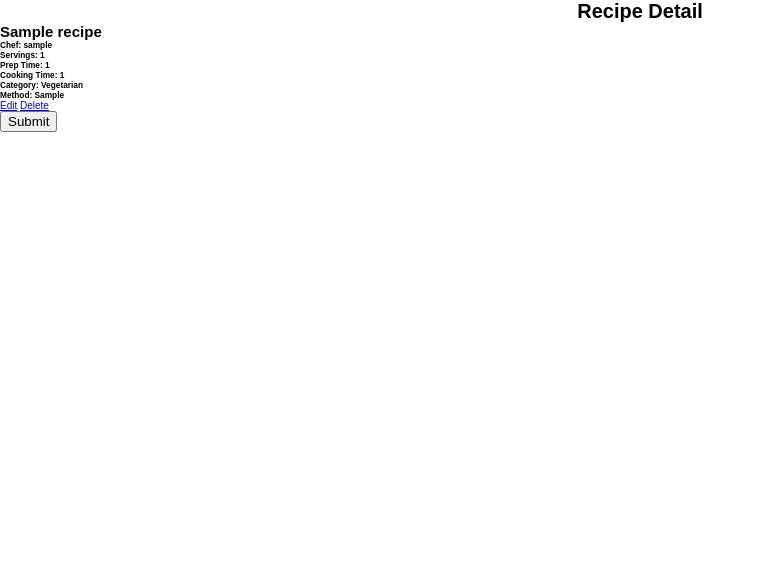
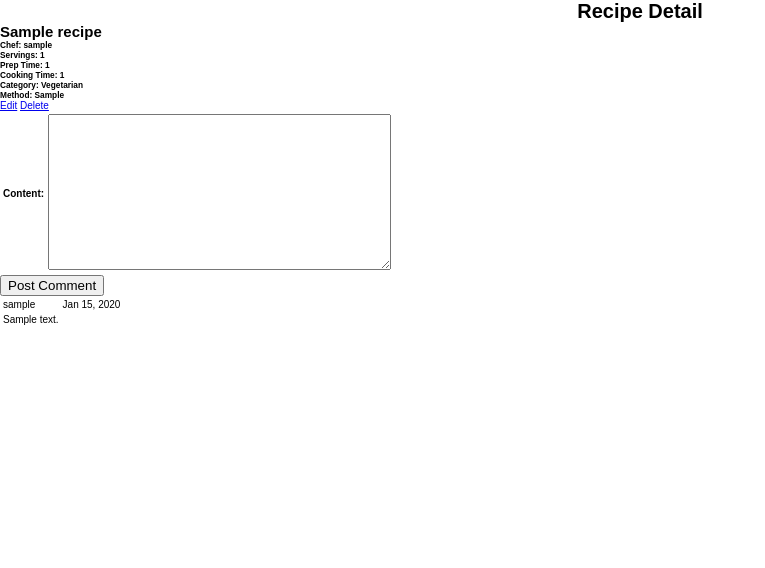
Before and after one commit to becp12/recipeapp, a Django app: page /recipes/1/ in a window 1280 px wide. Shown: the part 50-618 px from the top of the page, without its empty margins (0-765 px from the left). Run offline with Django 4.2, Linux system fonts and the light colour scheme; a user stored in the database is signed in; tables that the repository leaves empty hold one stand-in row (values such as "Sample post"); lists and menus that the app fills with data are empty.

Commit message:
Add comment form functionality and template

```diff
--- /dev/null
+++ b/main_app/forms.py
@@ -0,0 +1,10 @@
+from django.forms import ModelForm
+from .models import Comment
+
+class CommentForm(ModelForm):
+    def __init__(self, *args, **kwargs):
+        super().__init__(*args, **kwargs)
+
+    class Meta:
+        model = Comment
+        fields = ['content']
--- a/main_app/templates/recipes/detail.html
+++ b/main_app/templates/recipes/detail.html
@@ -17,13 +17,27 @@
 <a href="{% url 'recipe_delete' recipe.id %}">Delete</a>
 
 <div>
-    <form action="{% url 'comment_create' recipe.id %}" method="POST">
+    <form action="{% url 'add_comment' recipe.id %}" method="POST">
         {% csrf_token %}
         <table>
-            {{ form.as_table }}
+            {{ comment_form.as_table }}
         </table>
-        <input type="submit" value="Submit">
+        <input type="submit" value="Post Comment">
     </form>
 </div>
 
+<div>
+    <table>
+        {% for comment in recipe.comment_set.all %}
+            <tr>
+                <td>{{ comment.chef }}</td>
+                <td>{{ comment.created|date:"M d, Y" }}</td>
+            </tr>
+            <tr>
+                <td>{{ comment.content }}</td>
+            </tr>
+        {% endfor %}
+    </table>
+</div>
+
 {% endblock %}
--- a/main_app/urls.py
+++ b/main_app/urls.py
@@ -10,7 +10,7 @@ urlpatterns = [
     path('recipes/<int:recipe_id>/', views.recipes_detail, name='detail'),
     path('recipes/<int:pk>/update/', views.RecipeUpdate.as_view(), name='recipe_update'),
     path('recipes/<int:pk>/delete/', views.RecipeDelete.as_view(), name='recipe_delete'),
-    path('recipes/<int:recipe_id>/comments/create/', views.CommentCreate.as_view(), name='comment_create'),
+    path('recipes/<int:recipe_id>/add_comment/', views.add_comment, name='add_comment'),
 
 
 ]
--- a/main_app/views.py
+++ b/main_app/views.py
@@ -7,6 +7,7 @@ from django.contrib.auth.mixins import LoginRequiredMixin
 from django.views.generic.edit import CreateView, UpdateView, DeleteView
 
 from .models import Recipe, Comment
+from .forms import CommentForm
 
 # Create your views here.
 def home(request):
@@ -25,7 +26,18 @@ def recipes_index(request):
 
 def recipes_detail(request, recipe_id):
   recipe = Recipe.objects.get(id=recipe_id, chef=request.user)
-  return render(request, 'recipes/detail.html', { 'recipe': recipe })
+  comment_form = CommentForm()
+  return render(request, 'recipes/detail.html', { 'recipe': recipe, 'comment_form': comment_form })
+
+@login_required
+def add_comment(request, recipe_id):
+  form = CommentForm(request.POST)
+  if form.is_valid():
+    new_comment = form.save(commit=False)
+    new_comment.recipe_id = recipe_id
+    new_comment.chef_id = request.user.id
+    new_comment.save()
+  return redirect('detail', recipe_id=recipe_id)
 
 
 def signup(request):
@@ -61,11 +73,13 @@ class RecipeDelete(DeleteView, LoginRequiredMixin):
   model = Recipe
   success_url = '/recipes/'
 
-class CommentCreate(CreateView, LoginRequiredMixin):
-  model = Comment
-  fields = ['content',]
 
-  def form_valid(self, form):
-    form.instance.chef = self.request.user
-    form.instance.recipe = self.request.recipe
-    return super().form_valid(form)
+# class CommentCreate(CreateView, LoginRequiredMixin):
+#   model = Comment
+#   fields = ['content',]
+#   # form_class = commentForm
+
+#   def form_valid(self, form):
+#     form.instance.chef = self.request.user
+#     form.instance.recipe = self.request.recipe
+#     return super().form_valid(form)
```
